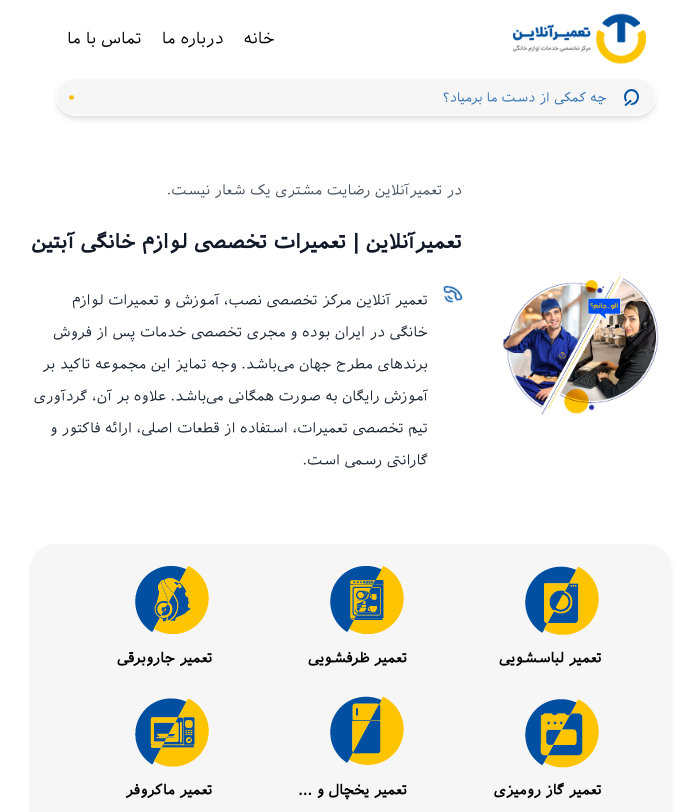
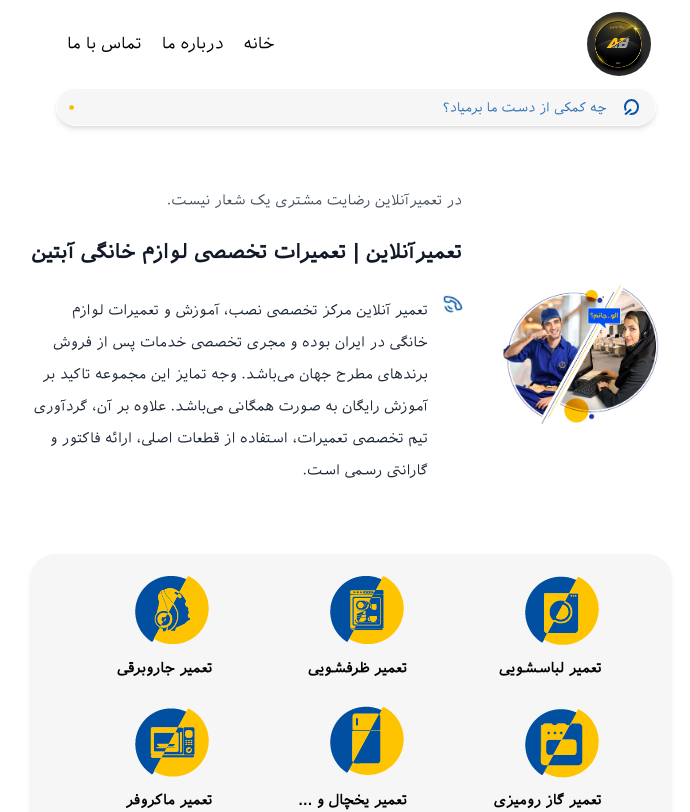
Before and after one commit to mhmd-bagha/repair-online, a Next.js app: page / in a window 1280 px wide. Shown: the top 812 px of the page, without its empty margins (289-979 px from the left). Built offline with nearby package versions, Linux system fonts and the light colour scheme.

Commit message:
style: changed logo header

```diff
--- a/components/home/menu.jsx
+++ b/components/home/menu.jsx
@@ -32,7 +32,7 @@
         <>
             <div className="flex justify-between items-center relative lg:hidden py-3 px-4">
                 {/* open button */}
-                <Image src='/images/header/online-repair.png' alt="logo" className="w-36 h-auto" width={200} height={200}/>
+                <Image src='/images/header/online-repair-logo.jpg' alt="logo" className="w-16 h-auto rounded-full" width={200} height={200}/>
                 <button onClick={() => setOpenMenu(true)}>
                     <HiBars3 size={25} className="color-gunmetal"/>
                 </button>
@@ -41,7 +41,7 @@
                 className={`bg-white fixed top-0 bottom-0 z-10 lg:relative lg:flex items-center justify-between py-3 px-4 lg:px-5 transition-all duration-500 ease-in-out ${activeMenuClass}`}>
                 {/* header */}
                 <div className="flex justify-between items-center">
-                    <Image src='/images/header/online-repair.png' alt="logo" className="w-36 h-auto" width={200} height={200}/>
+                    <Image src='/images/header/online-repair-logo.jpg' alt="logo" className="w-16 h-auto rounded-full" width={200} height={200}/>
                     {/* close button */}
                     <button className="block lg:hidden float-right" onClick={() => setOpenMenu(false)}>
                         <VscChromeClose size={25} className="color-gunmetal"/>
```
Also changed, not shown: public/images/header/online-repair-logo.jpg (renamed from public/images/header/logo2.jpg).
